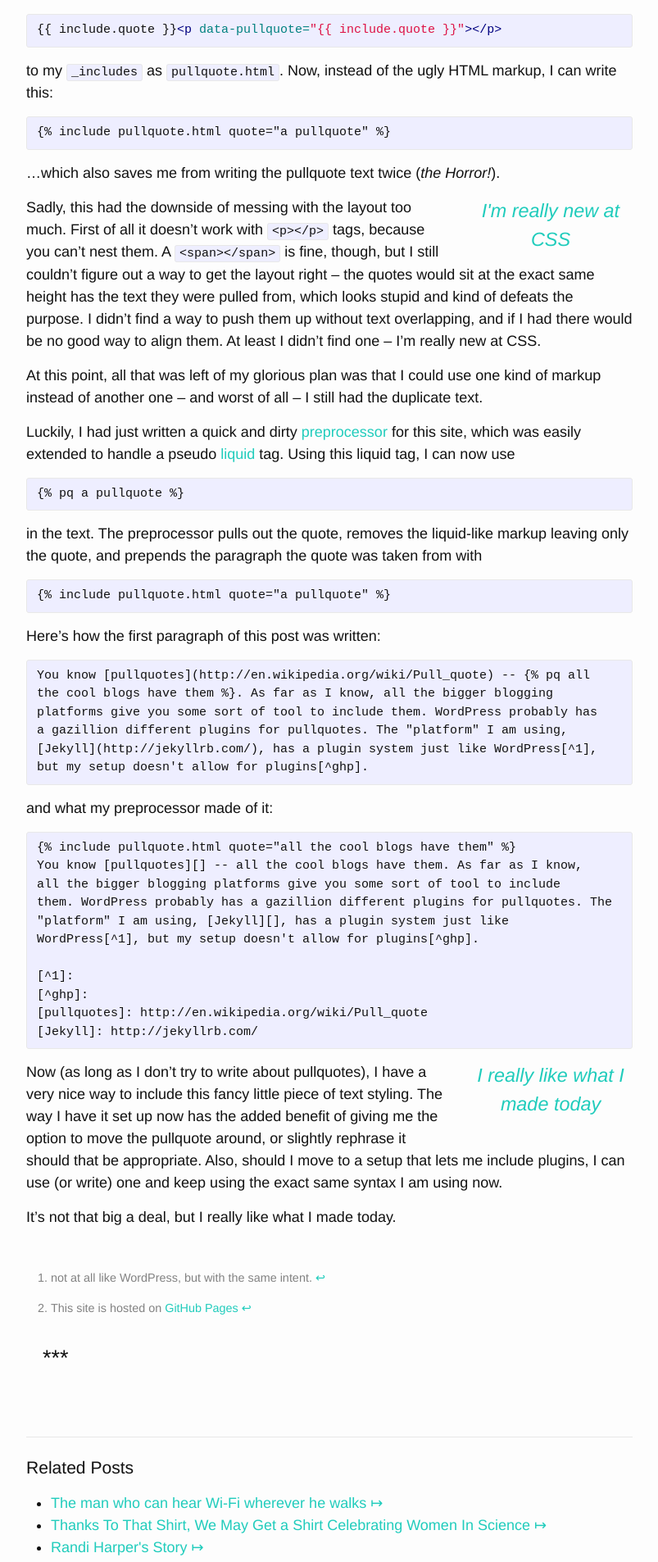
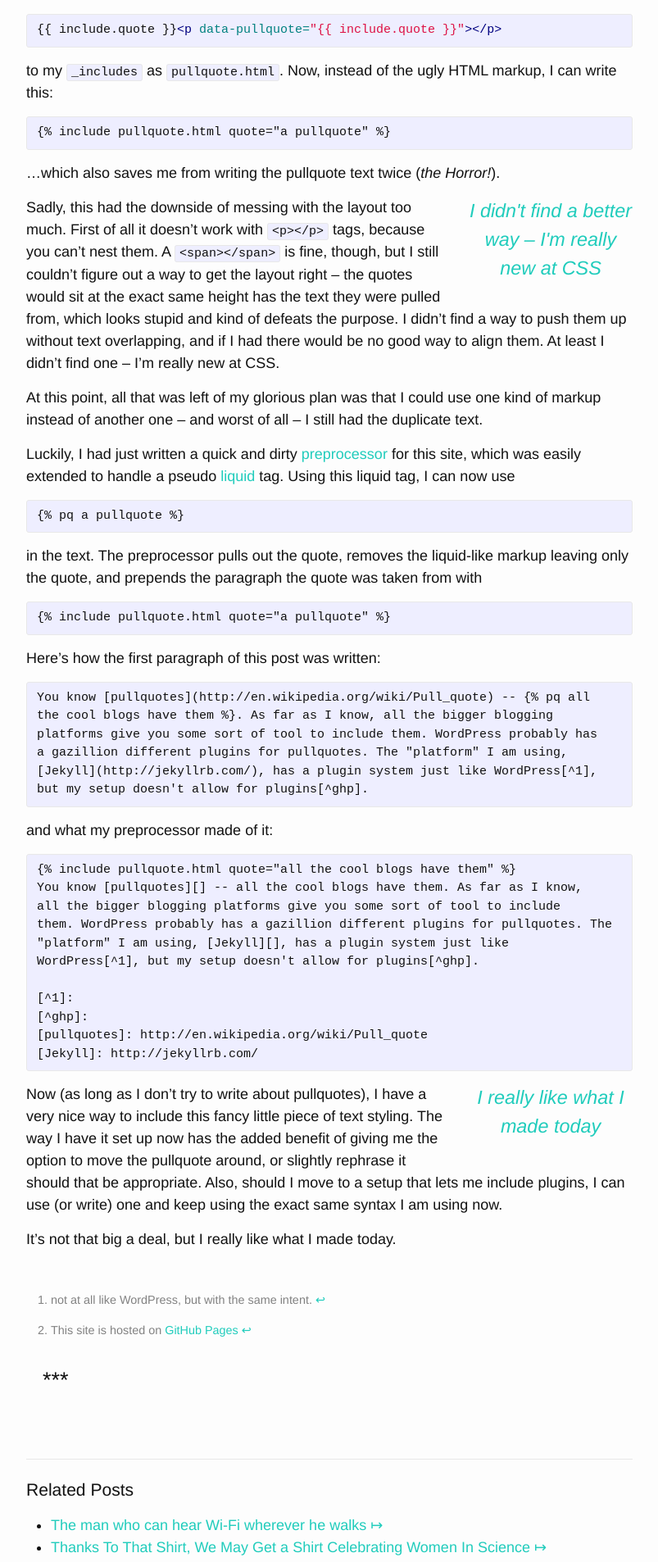
Before and after one commit to acdpnk/chrifpa.github.io, a Jekyll site: the page built from _posts/2014-11-18-pullquotes-in-jekyll.md, in a window 1280 px wide. Shown: the part 1360-3266 px from the top of the page at 82% size, without its empty margins (238-1041 px from the left). Built offline with Jekyll 4.4.1, drawn with Linux system fonts in a browser that asks for light colours.

Commit message:
2014-11-19: change

````diff
--- a/_posts/2014-11-18-pullquotes-in-jekyll.md
+++ b/_posts/2014-11-18-pullquotes-in-jekyll.md
@@ -57,7 +57,7 @@ to my ```_includes``` as ```pullquote.html```. Now, instead of the ugly HTML mar
 
 …which also saves me from writing the pullquote text twice (*the Horror!*).
 
-{% include pullquote.html quote="I'm really new at CSS" %}
+{% include pullquote.html quote="I didn't find a better way – I'm really new at CSS" %}
 Sadly, this had the downside of messing with the layout too much. First of all it doesn't work with ```<p></p>``` tags, because you can't nest them. A ```<span></span>``` is fine, though, but I still couldn't figure out a way to get the layout right -- the quotes would sit at the exact same height has the text they were pulled from, which looks stupid and kind of defeats the purpose. I didn't find a way to push them up without text overlapping, and if I had there would be no good way to align them. At least I didn't find one -- I'm really new at CSS.
 
 At this point, all that was left of my glorious plan was that I could use one kind of markup instead of another one -- and worst of all -- I still had the duplicate text.
````
